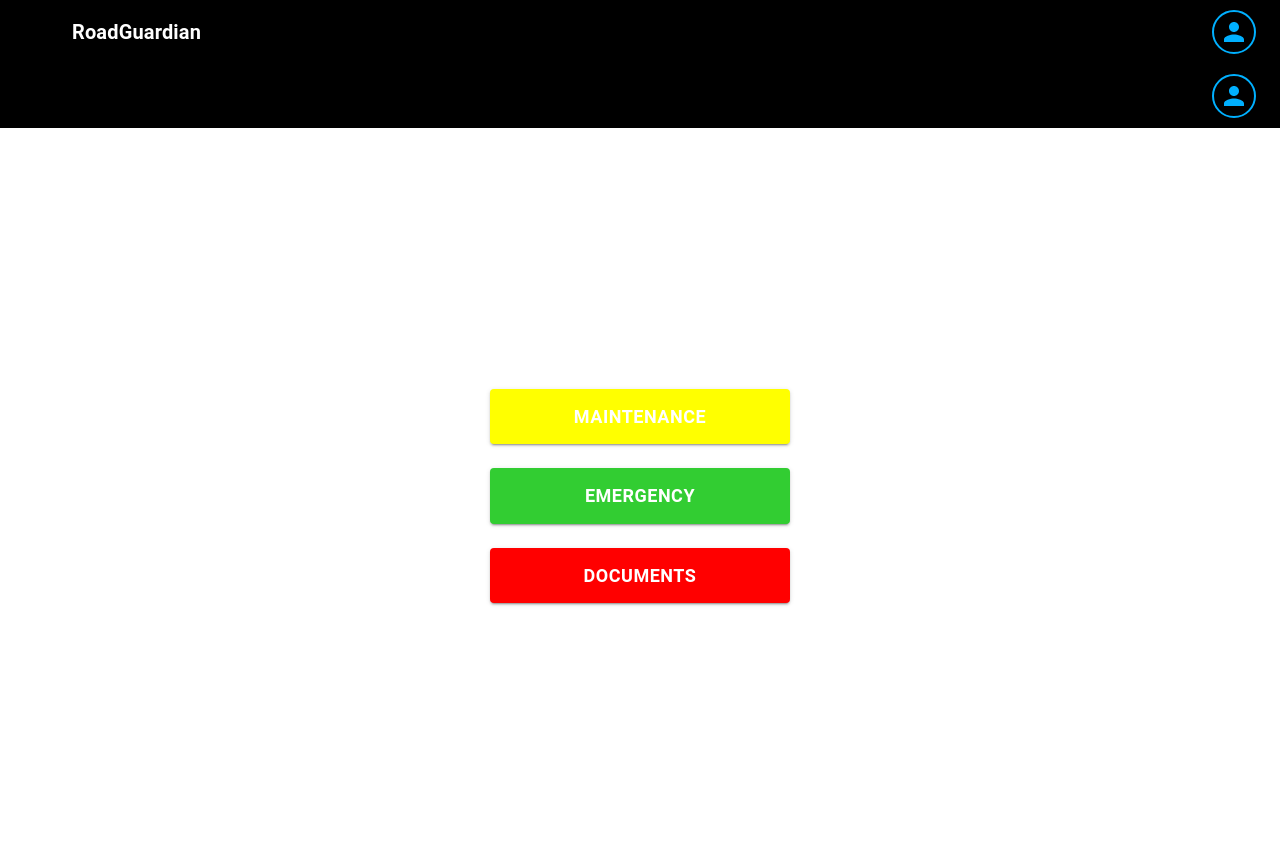
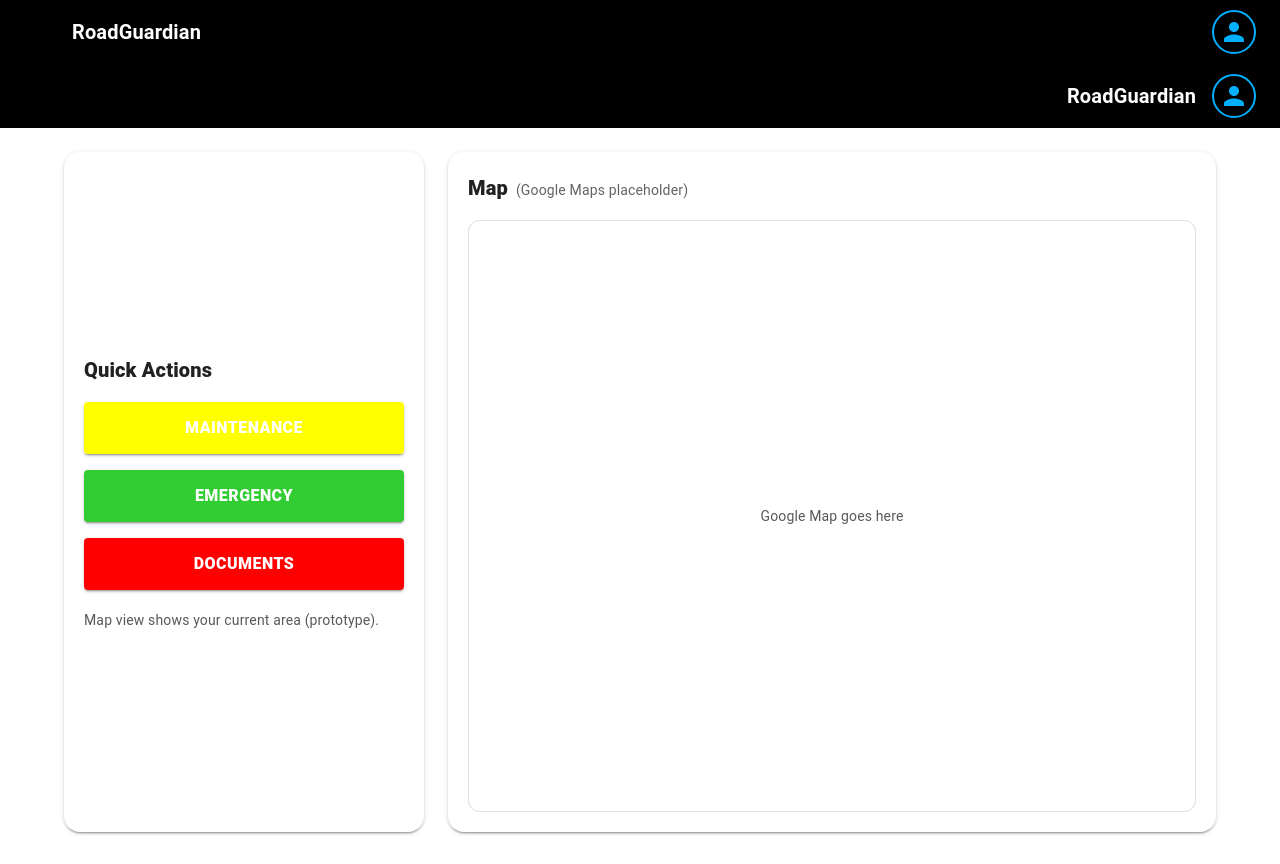
Before and after one commit to MatasZos/RoadGuardian, a Next.js app: page / in a window 1280 px wide. Built offline with nearby package versions, Linux system fonts and the light colour scheme; some icons are missing.

Commit message:
Refactor layout with Container and Paper components
Added Container and Paper components for layout. Updated the structure of the main content area with new Box and Typography elements.

```diff
--- a/src/app/page.js
+++ b/src/app/page.js
@@ -7,6 +7,9 @@ import Box from "@mui/material/Box";
 import Avatar from "@mui/material/Avatar";
 import Button from "@mui/material/Button";
 import Stack from "@mui/material/Stack";
+import Container from "@mui/material/Container";
+import Paper from "@mui/material/Paper";
+import Typography from "@mui/material/Typography";
 
 import Link from "next/link";
 import MenuIcon from "@mui/icons-material/Menu";
@@ -27,6 +30,11 @@ export default function HomePage() {
             <MenuIcon />
           </IconButton>
 
+          <Box sx={{ display: "flex", alignItems: "center", gap: 2 }}>
+            <Typography variant="h6" sx={{ fontWeight: 700 }}>
+              RoadGuardian
+            </Typography>
+
             <Avatar
               sx={{
                 bgcolor: "transparent",
@@ -34,20 +42,38 @@ export default function HomePage() {
                 border: "2px solid #00b0ff",
               }}
             />
+          </Box>
         </Toolbar>
       </AppBar>
 
+      {/* Main content */}
+      <Container maxWidth="lg" sx={{ flexGrow: 1, py: 3 }}>
         <Box
           sx={{
             display: "flex",
+            gap: 3,
+            alignItems: "stretch",
+            flexDirection: { xs: "column", md: "row" },
+            height: { md: "calc(100vh - 120px)" },
+          }}
+        >
+          {/* Left panel (buttons) */}
+          <Paper
+            elevation={2}
+            sx={{
+              width: { xs: "100%", md: 320 },
+              borderRadius: 4,
+              p: 2.5,
+              display: "flex",
               flexDirection: "column",
-          flexGrow: 1,
-          p: 3,
-          alignItems: "center",
               justifyContent: "center",
             }}
           >
-        <Stack spacing={3} sx={{ width: "100%", maxWidth: 300 }}>
+            <Typography variant="h6" sx={{ fontWeight: 800, mb: 2 }}>
+              Quick Actions
+            </Typography>
+
+            <Stack spacing={2}>
               <Button
                 component={Link}
                 href="/maintenance"
@@ -56,10 +82,10 @@ export default function HomePage() {
                 sx={{
                   bgcolor: "yellow",
                   color: "white",
-              fontWeight: "bold",
-              fontSize: "18px",
+                  fontWeight: 800,
+                  fontSize: "16px",
                   py: 1.5,
-              "&:hover": { bgcolor: "#cc0000" },
+                  "&:hover": { bgcolor: "#d6c800" },
                 }}
               >
                 MAINTENANCE
@@ -73,8 +99,8 @@ export default function HomePage() {
                 sx={{
                   bgcolor: "limegreen",
                   color: "white",
-              fontWeight: "bold",
-              fontSize: "18px",
+                  fontWeight: 800,
+                  fontSize: "16px",
                   py: 1.5,
                   "&:hover": { bgcolor: "#2fa82e" },
                 }}
@@ -90,16 +116,61 @@ export default function HomePage() {
                 sx={{
                   bgcolor: "red",
                   color: "white",
-              fontWeight: "bold",
-              fontSize: "18px",
+                  fontWeight: 800,
+                  fontSize: "16px",
                   py: 1.5,
-              "&:hover": { bgcolor: "#cc7a00" },
+                  "&:hover": { bgcolor: "#cc0000" },
                 }}
               >
                 DOCUMENTS
               </Button>
             </Stack>
+
+            <Typography variant="body2" sx={{ mt: 2.5, opacity: 0.75 }}>
+              Map view shows your current area (prototype).
+            </Typography>
+          </Paper>
+
+          {/* Map panel (placeholder for now) */}
+          <Paper
+            elevation={2}
+            sx={{
+              flexGrow: 1,
+              borderRadius: 4,
+              p: 2.5,
+              display: "flex",
+              flexDirection: "column",
+              minHeight: { xs: 360, md: "auto" },
+            }}
+          >
+            <Box sx={{ display: "flex", alignItems: "baseline", gap: 1, mb: 2 }}>
+              <Typography variant="h6" sx={{ fontWeight: 800 }}>
+                Map
+              </Typography>
+              <Typography variant="body2" sx={{ opacity: 0.7 }}>
+                (Google Maps placeholder)
+              </Typography>
             </Box>
+
+            <Box
+              sx={{
+                flexGrow: 1,
+                borderRadius: 3,
+                border: "1px solid",
+                borderColor: "divider",
+                display: "flex",
+                alignItems: "center",
+                justifyContent: "center",
+                bgcolor: "background.paper",
+              }}
+            >
+              <Typography variant="body2" sx={{ opacity: 0.75 }}>
+                Google Map goes here
+              </Typography>
+            </Box>
+          </Paper>
+        </Box>
+      </Container>
     </Box>
   );
 }
```
Lines whose indentation alone changed are shown as unchanged.
